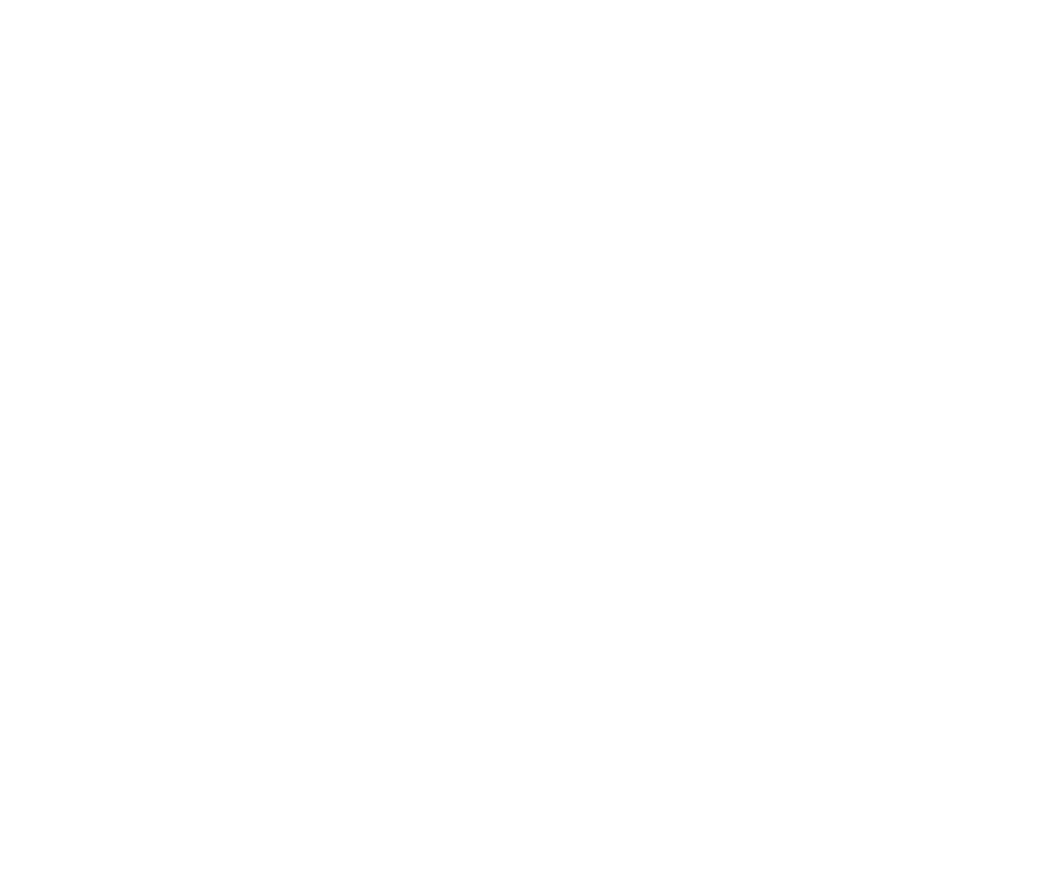
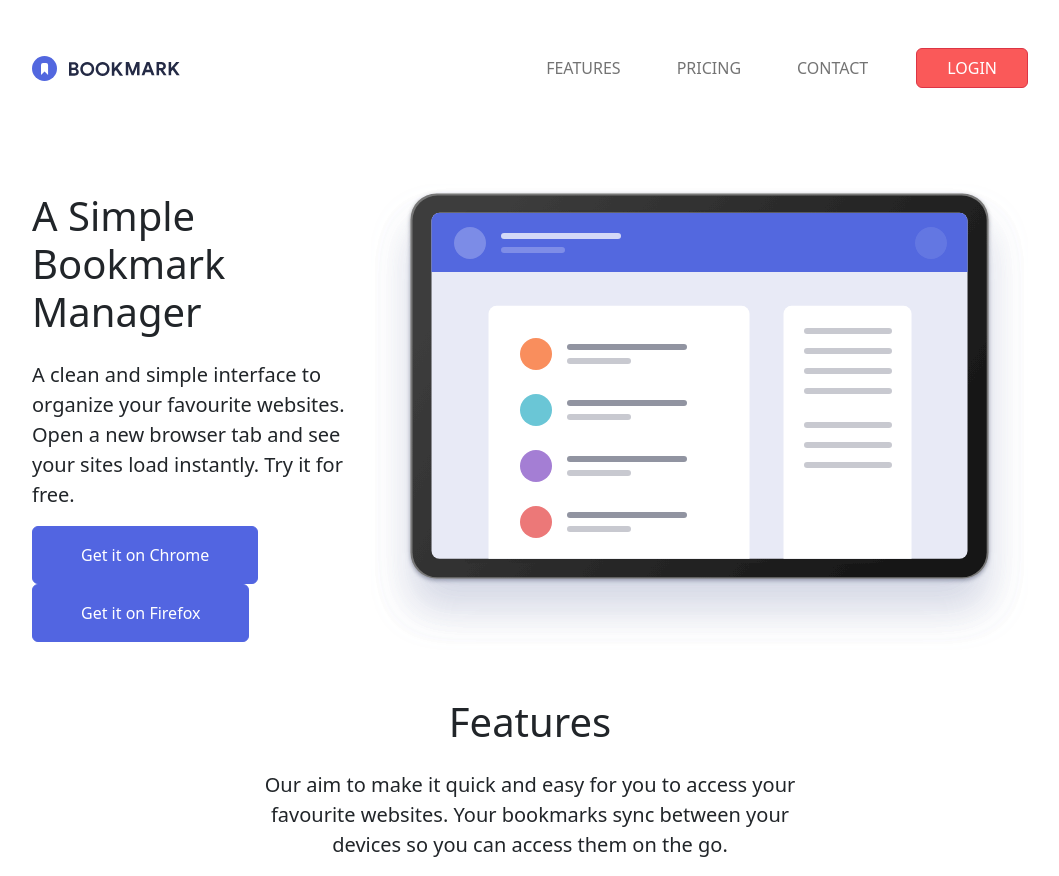
Before and after one commit to mireiaolive/Sprint2-Maquetacio2, a website: page index.html in a window 1280 px wide. Shown: the whole page, without its empty margins (110-1169 px from the left). Before the commit the page ends 800 px from the top, so only its background shows below. Drawn offline with nearby package versions, Linux system fonts and the light colour scheme.

Commit message:
first commit

```diff
--- a/index.html
+++ b/index.html
@@ -8,6 +8,102 @@
         <title>Sprint 2</title>
     </head>
     <body>
+        <div class="container-lg">
+            <nav class="navbar navbar-expand-lg bg-body-tertiary p-5">
+                <div class="container-fluid">
+                    <a class="navbar-brand" href="#"
+                        ><img src="./assets/logo-bookmark.svg"
+                    /></a>
+                    <button
+                        class="navbar-toggler"
+                        type="button"
+                        data-bs-toggle="collapse"
+                        data-bs-target="#navbarSupportedContent"
+                        aria-controls="navbarSupportedContent"
+                        aria-expanded="false"
+                        aria-label="Toggle navigation"
+                    >
+                        <span class="navbar-toggler-icon"></span>
+                    </button>
+                    <div
+                        class="collapse navbar-collapse"
+                        id="navbarSupportedContent"
+                    >
+                        <ul class="navbar-nav me-auto mb-2 mb-lg-0">
+                            <li class="nav-item">
+                                <a
+                                    class="nav-link text-uppercase pe-5"
+                                    aria-current="page"
+                                    href="#"
+                                    >Features</a
+                                >
+                            </li>
+                            <li class="nav-item">
+                                <a
+                                    class="nav-link text-uppercase pe-5"
+                                    aria-current="page"
+                                    href="#"
+                                    >Pricing</a
+                                >
+                            </li>
+                            <li class="nav-item">
+                                <a
+                                    class="nav-link text-uppercase pe-5"
+                                    aria-current="page"
+                                    href="#"
+                                    >Contact</a
+                                >
+                            </li>
+                        </ul>
+                        <button
+                            class="btn btn-outline-danger text-uppercase"
+                            type="submit"
+                        >
+                            login
+                        </button>
+                    </div>
+                </div>
+            </nav>
+            <div class="container">
+                <div class="row p-5 align-items-center">
+                    <div class="col">
+                        <h1 class="mb-4">A Simple Bookmark Manager</h1>
+                        <p class="fs-5">
+                            A clean and simple interface to organize your
+                            favourite websites. Open a new browser tab and see
+                            your sites load instantly. Try it for free.
+                        </p>
+                        <button
+                            type="button"
+                            class="btn btn-secondary px-5 py-3"
+                        >
+                            Get it on Chrome
+                        </button>
+                        <button
+                            type="button"
+                            class="btn btn-secondary px-5 py-3 btn-right"
+                        >
+                            Get it on Firefox
+                        </button>
+                    </div>
+                    <div class="col">
+                        <img src="./assets/illustration-hero.svg" />
+                    </div>
+                </div>
+            </div>
+            <div class="container text-center d-flex justify-content-center">
+                <div class="row" style="max-width: 600px">
+                    <div class="col">
+                        <h1 class="mb-4">Features</h1>
+                        <p class="fs-5">
+                            Our aim to make it quick and easy for you to access
+                            your favourite websites. Your bookmarks sync between
+                            your devices so you can access them on the go.
+                        </p>
+                    </div>
+                </div>
+            </div>
+        </div>
         <script src="./node_modules/bootstrap/dist/js/bootstrap.min.js"></script>
     </body>
 </html>
--- a/sass/main.scss
+++ b/sass/main.scss
@@ -4,3 +4,40 @@ $secondary: #fa5959;
 
 // import bootstrap
 @import "../node_modules/bootstrap/scss/bootstrap";
+
+.navbar-collapse {
+    flex-grow: 0;
+}
+
+.btn-outline-danger {
+    background-color: $secondary;
+    color: $white;
+    padding: 7px 30px 7px 30px;
+}
+
+.btn-outline-danger:hover {
+    color: $secondary;
+    background-color: $white;
+}
+
+.nav-link:hover {
+    color: $secondary;
+}
+
+.btn-secondary {
+    background-color: $primary;
+    border-color: $primary;
+    color: $white;
+}
+
+.btn-secondary:hover {
+    background-color: $white;
+    border-color: $primary;
+    color: $primary;
+}
+
+.btn-right:hover {
+    background-color: $white;
+    border-color: $black;
+    color: $black;
+}
```
Also changed, not shown: css/main.min.css, 1 other file.
